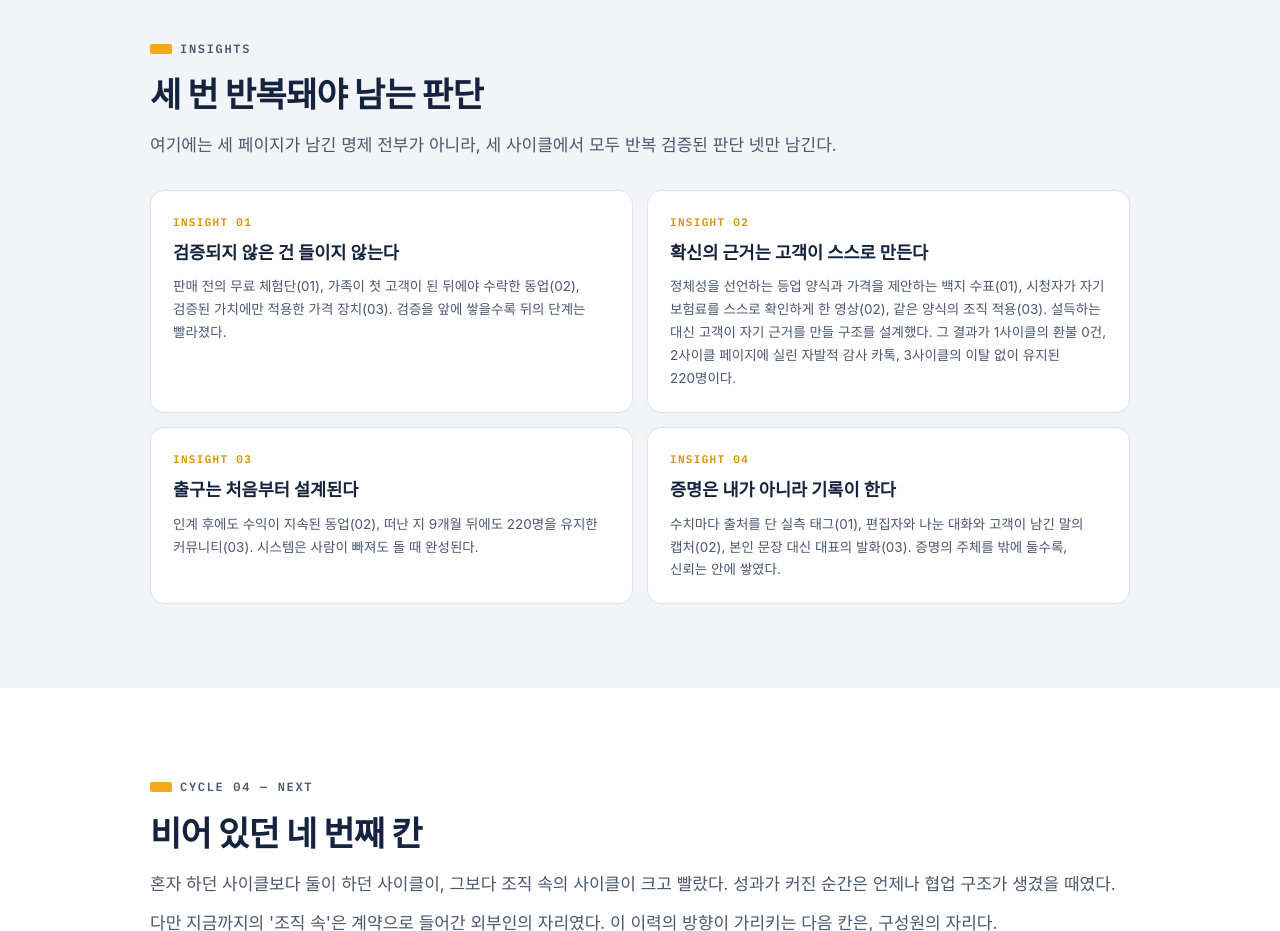
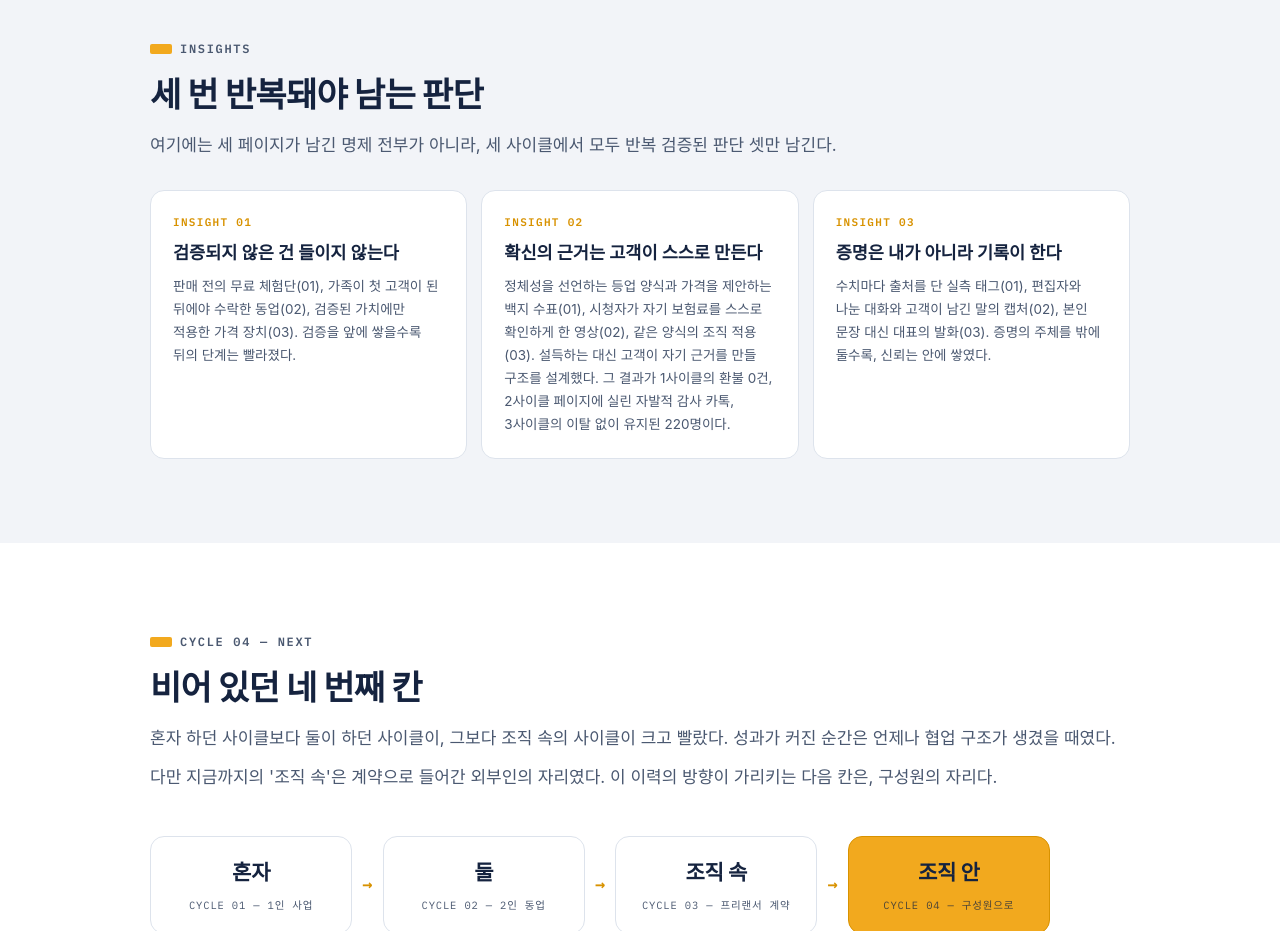
Before and after one commit to wns1235689-a11y/hyjunkim.github.io, a plain HTML site: page business/index.html in a window 1280 px wide. Shown: the part 5100-6031 px from the top of the page. Drawn offline with Linux system fonts and the light colour scheme; a web font is replaced by a local one.

Commit message:
business 허브: INSIGHT 03 "출구는 처음부터 설계된다"를 뺌 (#13)
새 2편(동업자의 사정으로 마케팅을 줄였고, 넘긴 뒤에 채널을 닫았다)과 맞지 않아 카드를 뺐다.
1편 구절은 앞서 뺐으므로 받쳐 주는 사이클이 3편 하나만 남는 카드였다.

- 판단 넷을 셋으로 고치고, INSIGHT 04의 번호를 03으로 당김
- 카드 셋이 넓은 화면에서 한 줄에 놓이게 규칙 하나를 덧붙임


Claude-Session: https://claude.ai/code/session_01DnqhZ75NMN92XLfrMKArL7

Co-authored-by: Claude <noreply@anthropic.com>

```diff
--- a/business/index.html
+++ b/business/index.html
@@ -198,6 +198,7 @@ h3{font-size:17px;font-weight:700}
 .icard h3{margin-top:6px;font-size:17.5px}
 .icard p{font-size:13.5px;color:var(--ink-soft);margin-top:8px;line-height:1.7}
 @media(max-width:780px){.ins{grid-template-columns:1fr}}
+@media(min-width:900px){.ins.three{grid-template-columns:repeat(3,1fr)}}
 
 /* 클로징 */
 .tnode.full{background:var(--gate);border-color:var(--gate-deep)}
@@ -437,12 +438,11 @@ footer .contact a{color:var(--console-text)}
   <div class="wrap">
     <div class="eyebrow">INSIGHTS</div>
     <h2>세 번 반복돼야 남는 판단</h2>
-    <p class="lead">여기에는 세 페이지가 남긴 명제 전부가 아니라, 세 사이클에서 모두 반복 검증된 판단 넷만 남긴다.</p>
-    <div class="ins">
+    <p class="lead">여기에는 세 페이지가 남긴 명제 전부가 아니라, 세 사이클에서 모두 반복 검증된 판단 셋만 남긴다.</p>
+    <div class="ins three">
       <div class="icard"><div class="ino">INSIGHT 01</div><h3>검증되지 않은 건 들이지 않는다</h3><p>판매 전의 무료 체험단(01), 가족이 첫 고객이 된 뒤에야 수락한 동업(02), 검증된 가치에만 적용한 가격 장치(03). 검증을 앞에 쌓을수록 뒤의 단계는 빨라졌다.</p></div>
       <div class="icard"><div class="ino">INSIGHT 02</div><h3>확신의 근거는 고객이 스스로 만든다</h3><p>정체성을 선언하는 등업 양식과 가격을 제안하는 백지 수표(01), 시청자가 자기 보험료를 스스로 확인하게 한 영상(02), 같은 양식의 조직 적용(03). 설득하는 대신 고객이 자기 근거를 만들 구조를 설계했다. 그 결과가 1사이클의 환불 0건, 2사이클 페이지에 실린 자발적 감사 카톡, 3사이클의 이탈 없이 유지된 220명이다.</p></div>
-      <div class="icard"><div class="ino">INSIGHT 03</div><h3>출구는 처음부터 설계된다</h3><p>인계 후에도 수익이 지속된 동업(02), 떠난 지 9개월 뒤에도 220명을 유지한 커뮤니티(03). 시스템은 사람이 빠져도 돌 때 완성된다.</p></div>
-      <div class="icard"><div class="ino">INSIGHT 04</div><h3>증명은 내가 아니라 기록이 한다</h3><p>수치마다 출처를 단 실측 태그(01), 편집자와 나눈 대화와 고객이 남긴 말의 캡처(02), 본인 문장 대신 대표의 발화(03). 증명의 주체를 밖에 둘수록, 신뢰는 안에 쌓였다.</p></div>
+      <div class="icard"><div class="ino">INSIGHT 03</div><h3>증명은 내가 아니라 기록이 한다</h3><p>수치마다 출처를 단 실측 태그(01), 편집자와 나눈 대화와 고객이 남긴 말의 캡처(02), 본인 문장 대신 대표의 발화(03). 증명의 주체를 밖에 둘수록, 신뢰는 안에 쌓였다.</p></div>
     </div>
   </div>
 </section>
```
